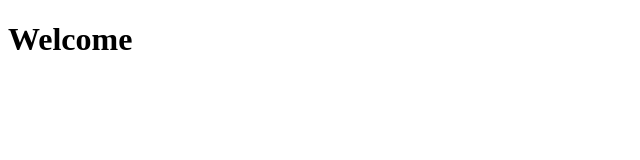
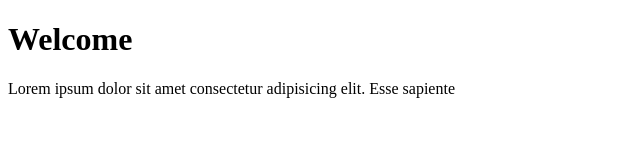
Before and after one commit to Satvikjain13/MyProject, a plain HTML site: page index.html in a window 1280 px wide. Shown: the whole page, without its empty margins (0-640 px from the left). Drawn offline with Linux system fonts and the light colour scheme.

Commit message:
index file 1.1

```diff
--- a/index.html
+++ b/index.html
@@ -7,5 +7,5 @@
 </head>
 <body>
   <h1>Welcome</h1>
-</body>
+  <p>Lorem ipsum dolor sit amet consectetur adipisicing elit. Esse sapiente </p>
 </html>
```
